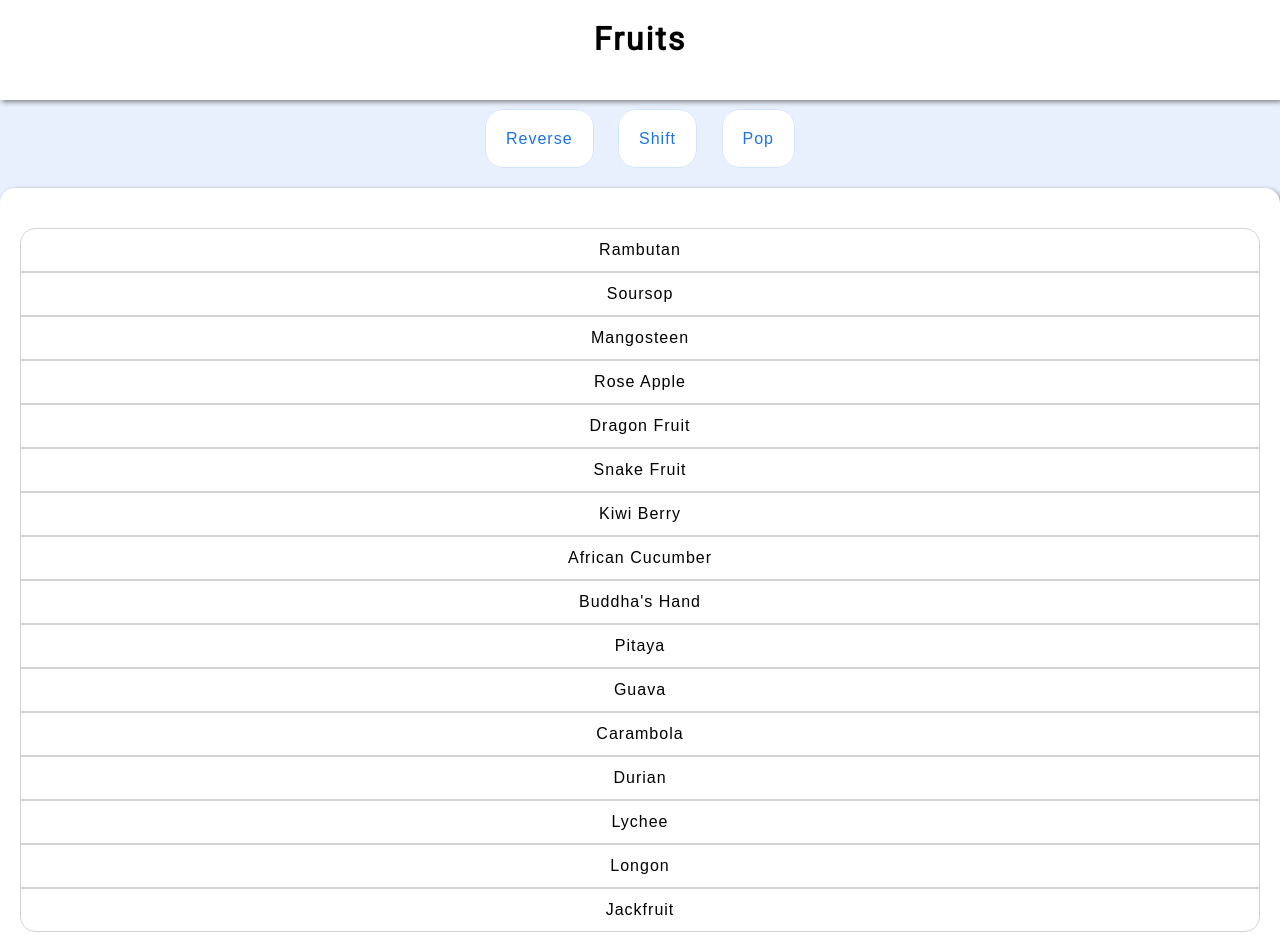
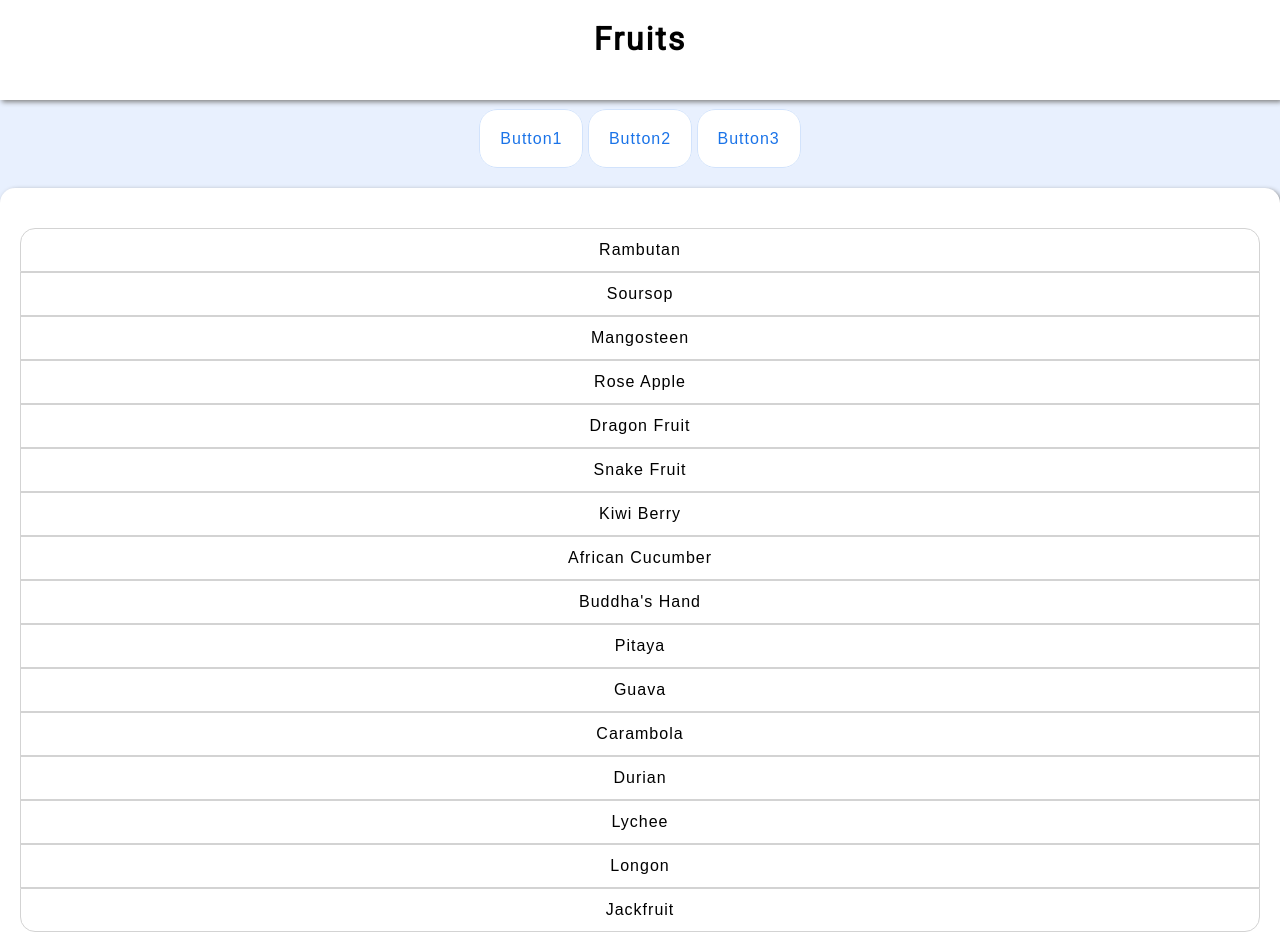
Before and after one commit to brunopgalvao/html-css-positioning, a plain HTML site: page index.html in a window 1280 px wide. Drawn offline with Linux system fonts and the light colour scheme.

Commit message:
make generic buttons

```diff
--- a/index.html
+++ b/index.html
@@ -13,9 +13,9 @@
     </header>
     <main>
         <div class="button-container">
-            <div class="button"><a href="#" alt="reverse fruits order">Reverse</a></div>
-            <div class="button"><a href="#" alt="remove top fruit">Shift</a></div>
-            <div class="button"><a href="#" alt="remove last fruit">Pop</a></div>
+            <div class="button"><a href="#" alt="button1">Button1</a></div>
+            <div class="button"><a href="#" alt="button2">Button2</a></div>
+            <div class="button"><a href="#" alt="button3">Button3</a></div>
         </div>
         <ul>
             <li>Rambutan</li>
--- a/styles.css
+++ b/styles.css
@@ -33,7 +33,6 @@ main {
 .button {
     display: inline;
     padding: 20px;
-    margin: 10px;
     border-radius: 18px;
     border: 1px solid #d2e3fc;
     background: #fff;
```
